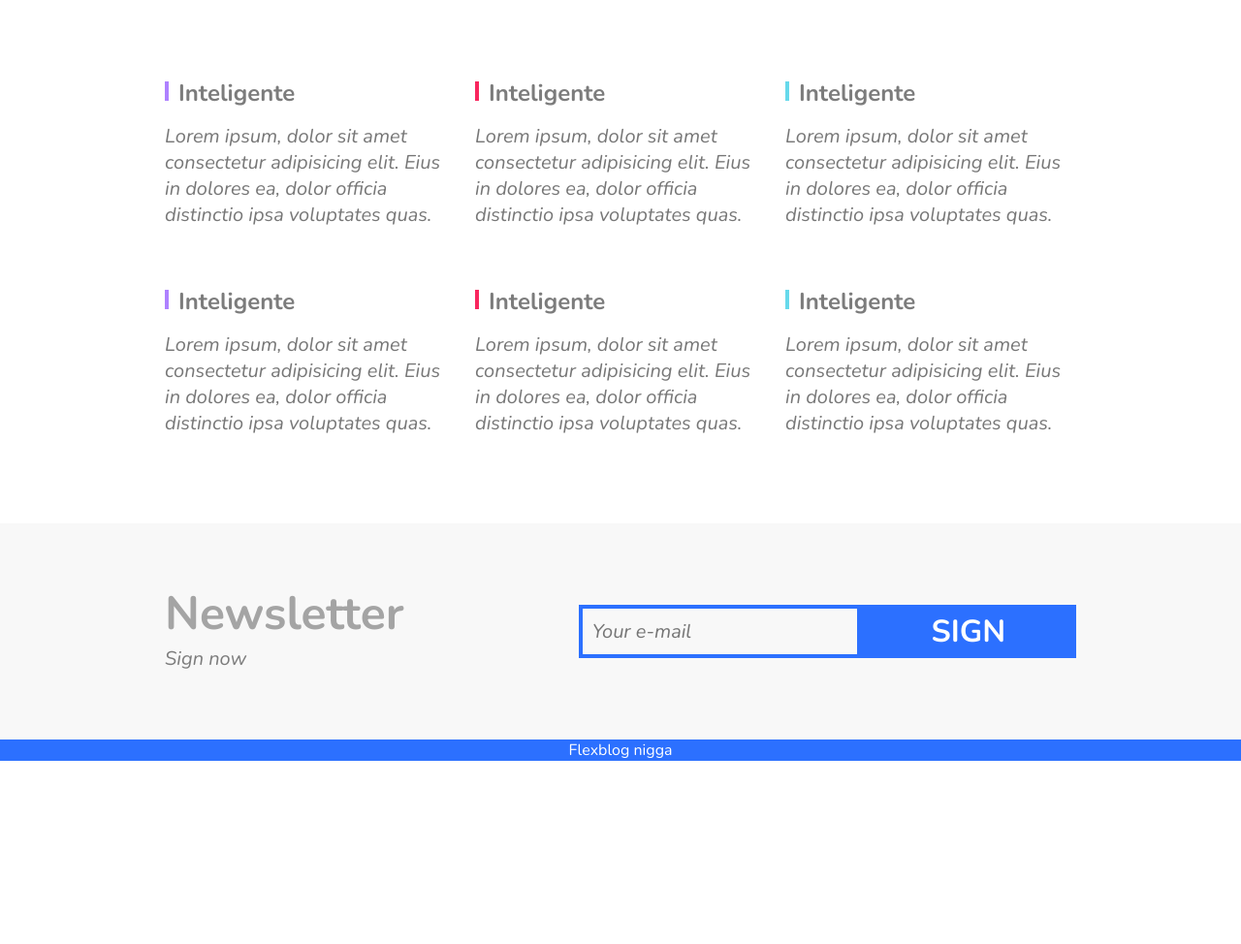
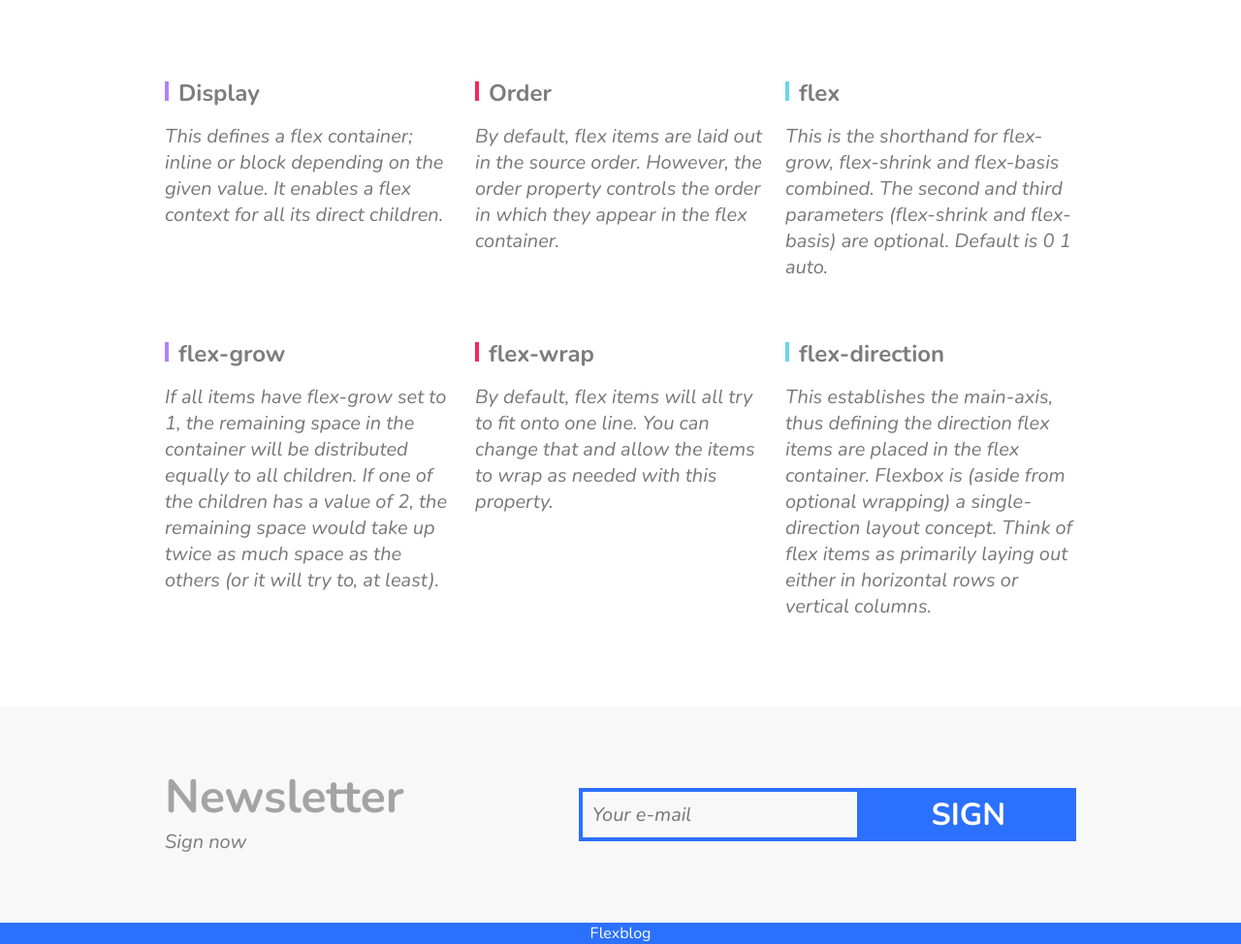
Before and after one commit to thiagofrancisquete/flexblog, a plain HTML site: page index.html in a window 1280 px wide. Shown: the part 2440-3414 px from the top of the page at 97% size. Before the commit the page ends 3225 px from the top, so only its background shows below. Drawn offline with nearby package versions, Linux system fonts and the light colour scheme.

Commit message:
quality items

```diff
--- a/index.html
+++ b/index.html
@@ -126,50 +126,52 @@
     <!-- quality  -->
     <section class="quality" id="quality">
       <div class="quality-item">
-        <h2>Inteligente</h2>
+        <h2>Display</h2>
         <p>
-          Lorem ipsum, dolor sit amet consectetur adipisicing elit. Eius in
-          dolores ea, dolor officia distinctio ipsa voluptates quas.
+          This defines a flex container; inline or block depending on the given value. It enables a flex context for all
+          its direct children.
         </p>
       </div>
 
       <div class="quality-item">
-        <h2>Inteligente</h2>
+        <h2>Order</h2>
         <p>
-          Lorem ipsum, dolor sit amet consectetur adipisicing elit. Eius in
-          dolores ea, dolor officia distinctio ipsa voluptates quas.
+          By default, flex items are laid out in the source order. However, the order property controls the order in
+          which they appear in the flex container.
         </p>
       </div>
 
       <div class="quality-item">
-        <h2>Inteligente</h2>
+        <h2>flex</h2>
         <p>
-          Lorem ipsum, dolor sit amet consectetur adipisicing elit. Eius in
-          dolores ea, dolor officia distinctio ipsa voluptates quas.
+          This is the shorthand for flex-grow, flex-shrink and flex-basis combined. The second and third parameters
+          (flex-shrink and flex-basis) are optional. Default is 0 1 auto.
         </p>
       </div>
 
       <div class="quality-item">
-        <h2>Inteligente</h2>
+        <h2>flex-grow</h2>
         <p>
-          Lorem ipsum, dolor sit amet consectetur adipisicing elit. Eius in
-          dolores ea, dolor officia distinctio ipsa voluptates quas.
+          If all items have flex-grow set to 1, the remaining space in the container will be distributed equally to all
+          children. If one of the children has a value of 2, the remaining space would take up twice as much space as
+          the others (or it will try to, at least).
         </p>
       </div>
 
       <div class="quality-item">
-        <h2>Inteligente</h2>
+        <h2>flex-wrap</h2>
         <p>
-          Lorem ipsum, dolor sit amet consectetur adipisicing elit. Eius in
-          dolores ea, dolor officia distinctio ipsa voluptates quas.
+          By default, flex items will all try to fit onto one line. You can change that and allow the items to wrap as
+          needed with this property.
         </p>
       </div>
 
       <div class="quality-item">
-        <h2>Inteligente</h2>
+        <h2>flex-direction</h2>
         <p>
-          Lorem ipsum, dolor sit amet consectetur adipisicing elit. Eius in
-          dolores ea, dolor officia distinctio ipsa voluptates quas.
+          This establishes the main-axis, thus defining the direction flex items are placed in the flex container.
+          Flexbox is (aside from optional wrapping) a single-direction layout concept. Think of flex items as primarily
+          laying out either in horizontal rows or vertical columns.
         </p>
       </div>
     </section>
@@ -187,7 +189,7 @@
     </section>
 
     <footer class="footer">
-      <p>Flexblog nigga</p>
+      <p>Flexblog</p>
     </footer>
   </body>
 </html>
```
